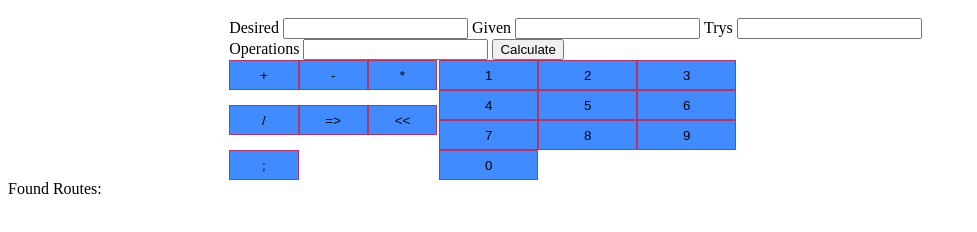
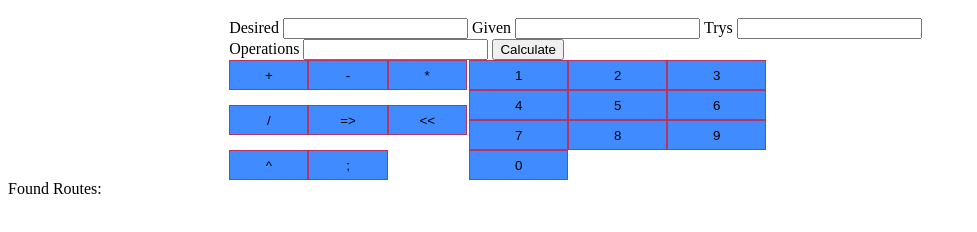
Before and after one commit to mercedesjul/calc-the-game, a plain HTML site: page index.html in a window 1280 px wide. Shown: the part 48-280 px from the top of the page, without its empty margins (0-977 px from the left). Drawn offline with Linux system fonts and the light colour scheme.

Commit message:
branch master - added pow

```diff
--- a/index.html
+++ b/index.html
@@ -35,6 +35,7 @@
         <input type="button" value='/' onClick="addToInput('/')"></input>
         <input type="button" value='=>' onClick="addToInput('=>')"></input>
         <input type="button" value='<<' onClick="addToInput('<<')"></input>
+        <input type="button" value='^' onClick="addToInput('^')"></input>
         <input type="button" value=';' onClick="addToInput(';')"></input>
       </div>
       <div class="numbers">
```
